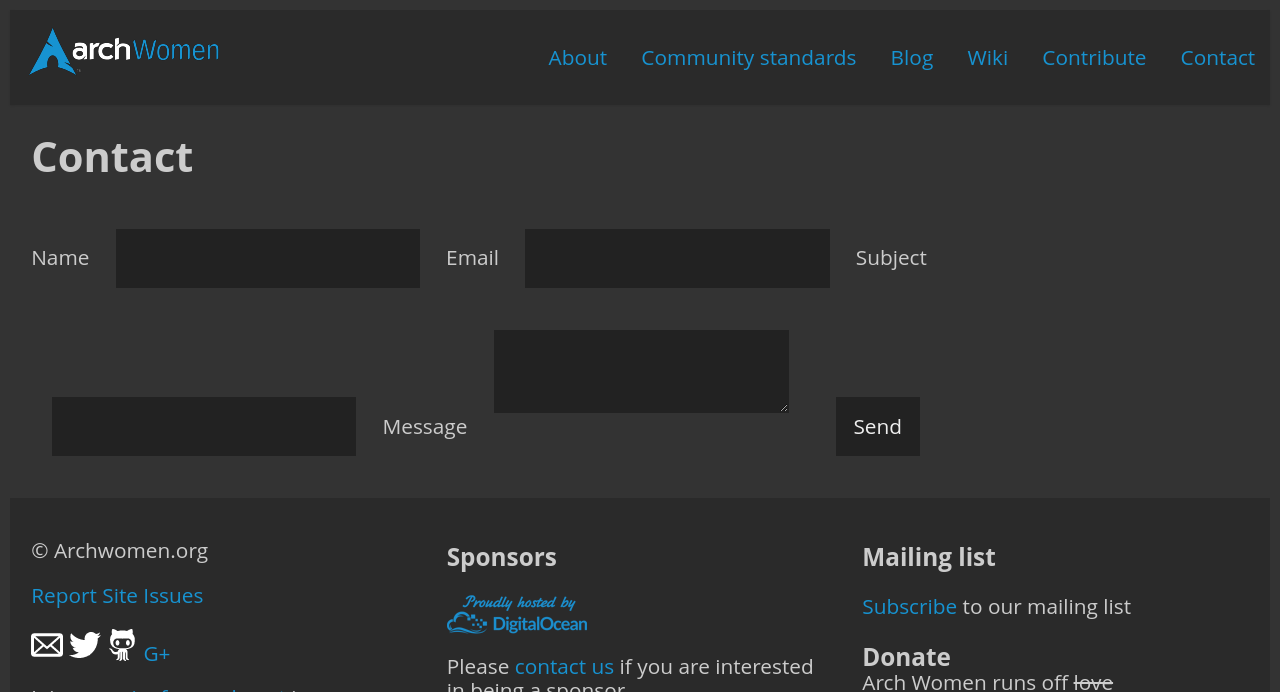
After one commit to archwomen/flask-test, a Flask app: page /contact/ in a window 1280 px wide. The commit adds this page. Shown: the top 692 px of the page. Run offline with Flask 2, Linux system fonts and the light colour scheme; some libraries are stand-ins or nearby versions.

Commit message:
added code for contact form

```diff
--- /dev/null
+++ b/app/contact.py
@@ -0,0 +1,8 @@
+from wtforms import Form, TextField, TextAreaField, SubmitField, validators, ValidationError
+
+class ContactForm(Form):
+  name = TextField("Name",  [validators.Required("Please enter your name.")])
+  email = TextField("Email",  [validators.Required("Please enter your email address."), validators.Email("Please enter your email address.")])
+  subject = TextField("Subject",  [validators.Required("Please enter a subject.")])
+  message = TextAreaField("Message",  [validators.Required("Please enter a message.")])
+  submit = SubmitField("Send")
--- a/app/static/screen.css
+++ b/app/static/screen.css
@@ -15,8 +15,21 @@ a:hover, a:active {
   text-decoration:none;
   color:#fff;
 }
-article {
+article, .highlighttable pre {
   padding: 0 1em 0 1em;
+}
+pre {
+  font-family: 'Consolas', 'DejaVu Sans Mono', 'Bitstream Vera Sans Mono', monospace;
+  background: #222;
+  line-height: 130%;
+}
+.highlighttable {
+  border-collapse: collapse;
+  border-spacing: 0;
+  background: #222;
+}
+.linenos {
+  color: #75715e;
 }
 /* Grid */
 .clearfix:before, .clearfix:after {
@@ -94,6 +107,26 @@ nav li {
   text-align: center;
   margin: 0;
 }
+#contact label {
+  display: inline-block;
+  min-width: 132px;
+}
+input[type=text], input[type=email], input[type=submit], #message {
+  border: solid 1px #222;
+  background: #222;
+  color: #efefef;
+  padding: .8em;
+  margin: 1em;
+}
+#contact input[type=submit] {
+  background: #222;
+  color: #efefef;
+  margin-left: 150px;
+}
+#contact input[type=submit]:hover {
+  background: #1793d1;
+  color: #222;
+}
 footer {
   background: #2a2a2a;
 }
@@ -141,4 +174,11 @@ footer {
     border-top: 2px solid rgb(51, 51, 51);
     border-bottom: 2px solid #333;
   }
+  input[type=text], input[type=email], input[type=submit], #message {
+    width: 100%;
+    margin: 1em 0 1em 0;
+  }
+  #contact input[type=submit] {
+     margin-left: 0;
+  }
 }
--- a/app/templates/base.html
+++ b/app/templates/base.html
@@ -8,25 +8,25 @@
     <meta charset="utf-8">
     <meta name="description" content="{{ description }}">
     <meta name="author" content="{{ author }}">
-     <meta name="keywords" lang="en-us" content="linux, arch linux, women, arch women, technology, programming, feminism">
+    <meta name="keywords" lang="en-us" content="linux, arch linux, women, arch women, technology, programming, feminism">
     <meta name="viewport" content="width=device-width,initial-scale=1">
     <link rel="shortcut icon" href="/favicon.ico">
 
     <meta property="og:type" content="website">
     <meta property="og:url" content="http://archwomen.org">
-    <meta property="og:title" content="{{ title }}">
+    <meta property="og:title" content="Arch Linux Women | {{ title }}">
     <meta property="og:description" content="An organization that aims to increase female involvement in Arch Linux and free software.">
     <meta property="og:image" content="static/facebook.png">
 
     <link rel="stylesheet" type="text/css" media="all" href="//cdnjs.cloudflare.com/ajax/libs/normalize/4.0.0/normalize.min.css">
     <link rel="stylesheet" type="text/css" media="all" href="//maxcdn.bootstrapcdn.com/font-awesome/4.3.0/css/font-awesome.min.css">
-    <link rel="stylesheet" type="text/css" media="screen" href="/static/tango.css">
-    <link rel="stylesheet" type="text/css" media="screen" href="/static/screen.css">
-    <link rel-"stylesheet" type="text/css" media="print" href="/static/print.css">
+    <link rel="stylesheet" type="text/css" media="screen" href="{{ url_for('pygments_css') }}">
+    <link rel="stylesheet" type="text/css" media="screen" href="{{ url_for('static', filename='screen.css') }}">
+    <link rel-"stylesheet" type="text/css" media="print" href="{{ url_for('static', filename='print.css') }}">
   </head>
   <body>
     <header class="main" role="banner">
-      <nav id="navigation">
+      <nav id="navigation" role="navigation">
         <h2>
           <a href="{{ url_for("index") }}">
             <img id="logo" alt="home" width="196" height="50" src="/static/images/archwomen.png">
--- /dev/null
+++ b/app/templates/contact.html
@@ -0,0 +1,33 @@
+{% extends "base.html" %}
+{% block content %}
+  <article>
+    <h1>Contact</h1>
+  {% if success %}
+    <h3>Thank you for your message. We'll get back to you shortly.</h3>
+  {% else %}
+    {% for message in form.name.errors %}
+      <div class="flash">{{ message }}</div>
+    {% endfor %}
+    {% for message in form.email.errors %}
+      <div class="flash">{{ message }}</div>
+    {% endfor %}
+    {% for message in form.subject.errors %}
+      <div class="flash">{{ message }}</div>
+    {% endfor %}
+    {% for message in form.message.errors %}
+      <div class="flash">{{ message }}</div>
+    {% endfor %}
+    <form action="{{ url_for('contact') }}" method=post>
+      {{ form.name.label }}
+      {{ form.name }}
+      {{ form.email.label }}
+      {{ form.email }}
+      {{ form.subject.label }}
+      {{ form.subject }}
+      {{ form.message.label }}
+      {{ form.message }}
+      {{ form.submit }}
+    </form>
+  {% endif %}
+  <article>
+{% endblock %}
--- a/app/templates/page.html
+++ b/app/templates/page.html
@@ -1,6 +1,6 @@
 {% extends "base.html" %}
 {% block content %}
-  <article>
+  <article role="main">
     {{ page_html|markdown }}
   </article>
 {% endblock %}
--- a/app/views.py
+++ b/app/views.py
@@ -3,18 +3,29 @@
     Routes for the website
 """
 import os.path
-import pygments.formatters
-from flask import render_template
-from flask import Markup
-from flask import abort
-from flask import safe_join
+from pygments.formatters import HtmlFormatter
+from flask import render_template, Markup, abort, safe_join, request, flash
+from flask_mail import Message, Mail
 from markdown import markdown
 from markdown.extensions.codehilite import CodeHiliteExtension
 from markdown.extensions.extra import ExtraExtension
+from contact import ContactForm
 from app import app
 
+mail = Mail()
+
+app.secret_key = 'development key'
+
+app.config["MAIL_SERVER"] = "smtp.zoho.com"
+app.config["MAIL_PORT"] = 465
+app.config["MAIL_USE_SSL"] = True
+app.config["MAIL_USERNAME"] = 'admin@archwomen.org'
+app.config["MAIL_PASSWORD"] = 'your-password'
+
+mail.init_app(app)
+
 # For restructured text
-#from docutils.core import publish_partsi
+#from docutils.core import publish_parts
 
 #@app.template_filter('rst')
 #def rst_filter(text):
@@ -29,15 +40,50 @@ def markdown_filter(text):
 def index():
     return render_template('index.html', title='Home')
 
-@app.route('/<path:path>/')
-def page(path):
-    page = 'app/content/pages/%s%s'%(path, '.md')
-    if os.path.isfile(page):
-        with open(page, 'r') as f:
-            content = f.read()
-            return render_template('page.html', page_html=content)
-    else:
-        abort(404)
+#@app.route('/contact', methods=['POST'])
+#def contact():
+#    msg = Message(form.subject.data, sender='contact@archwomen.org', recipients=['admin@archwomen.org'])
+#    msg.body = """
+#    From: %s <%s>
+#    %s
+#    """ % (form.name.data, form.email.data, form.message.data)
+#    mail.send(msg)
+#    return 'Form posted.'
+
+@app.route('/contact/', methods=['GET', 'POST'])
+def contact():
+    form = ContactForm()
+    if request.method == 'POST':
+        if form.validate() == False:
+            flash('All fields are required.')
+            return render_template('contact.html', form=form)
+        else:
+            msg = Message(form.subject.data, sender='contact@archwomen.org', recipients=['admin@archwomen.org'])
+            msg.body = """
+            From: %s &lt;%s&gt;
+            %s
+            """ % (form.name.data, form.email.data, form.message.data)
+            mail.send(msg)
+            return render_template('contact.html', success=True)
+    elif request.method == 'GET':
+        return render_template('contact.html', form=form)
+
+@app.route('/pygments.css')
+def pygments_css():
+    formatter = HtmlFormatter(style='monokai', linenos='table', nobackground=True)
+    defs = formatter.get_style_defs('.highlight')
+    return defs, 200, {'Content-Type': 'text/css'}
+
+#@app.route('/<path:webpage>/')
+#def page(webpage):
+#    page = 'app/content/pages/%s%s'%(webpage, '.md')
+#    if os.path.isfile(page):
+#        with open(page, 'r') as f:
+#            content = f.read()
+#            return render_template('page.html', page_html=content, title=webpage)
+#    else:
+#        return render_template('page.html', page_html=webpage, title="test")
+#        #abort(404)
 
 @app.route('/feed')
 @app.route('/feed.atom')
```
Also changed, not shown: app/content/contact.md (added, +20 -0 lines), app/content/pages/about.md (+34 -0 lines), app/static/tango.css (deleted, +0 -69 lines), 1 other file.
